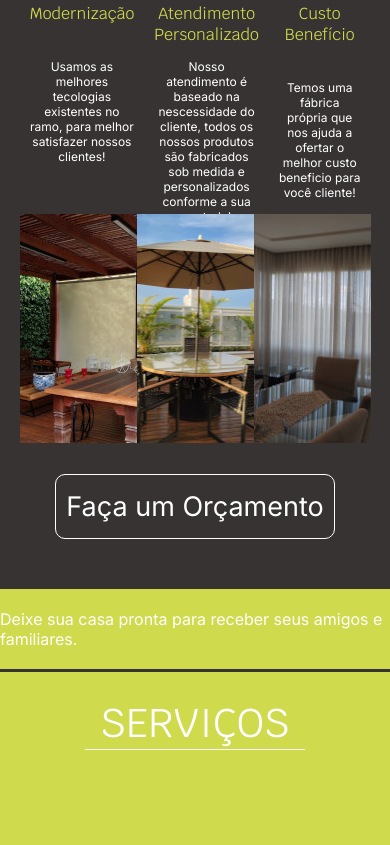
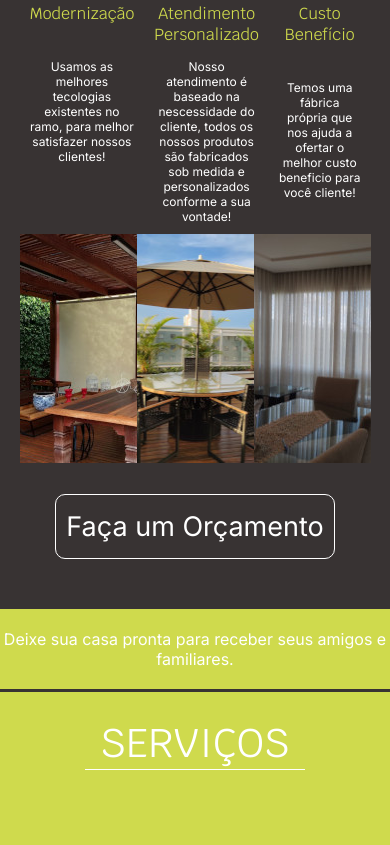
Before and after one commit to RuanAll/Potifolio, a plain HTML site: page index.html in a window 390 px wide. Shown: the part 1081-1926 px from the top of the page. Drawn offline with nearby package versions, Linux system fonts and the light colour scheme.

Commit message:
VillaCor - Site 1.1

```diff
--- a/Estilo/style.css
+++ b/Estilo/style.css
@@ -1254,7 +1254,7 @@ footer{
     /* ---------------------*/
     div#img{
         width: 90%;
-        margin-top: 30px;
+        margin-top: 50px;
         display: flex;
     }
     div#img #img01{
@@ -1313,6 +1313,7 @@ footer{
     section#serviços > p{
         padding: 20px 0px;
         font-size: 16px;
+        text-align: center;
     }
     /* ---------------------*/
     section#serviços > div#serv{
```
